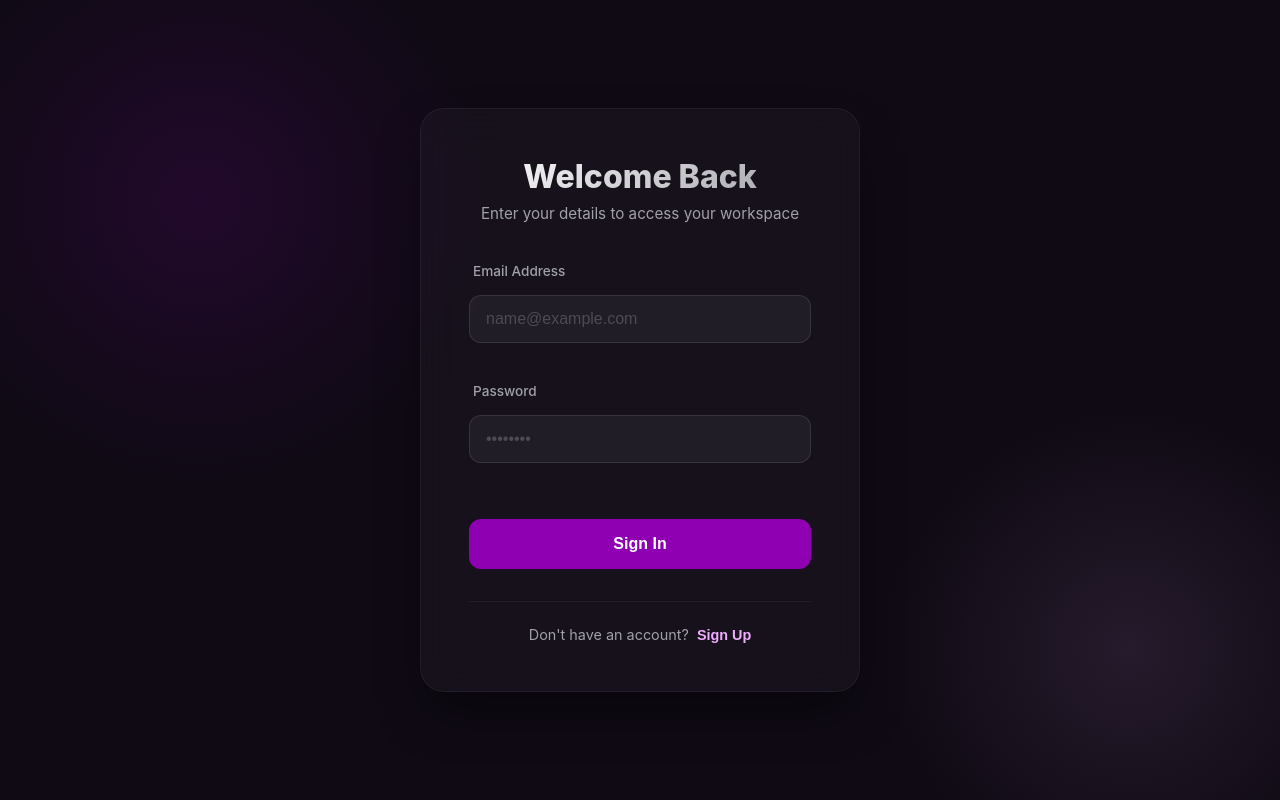
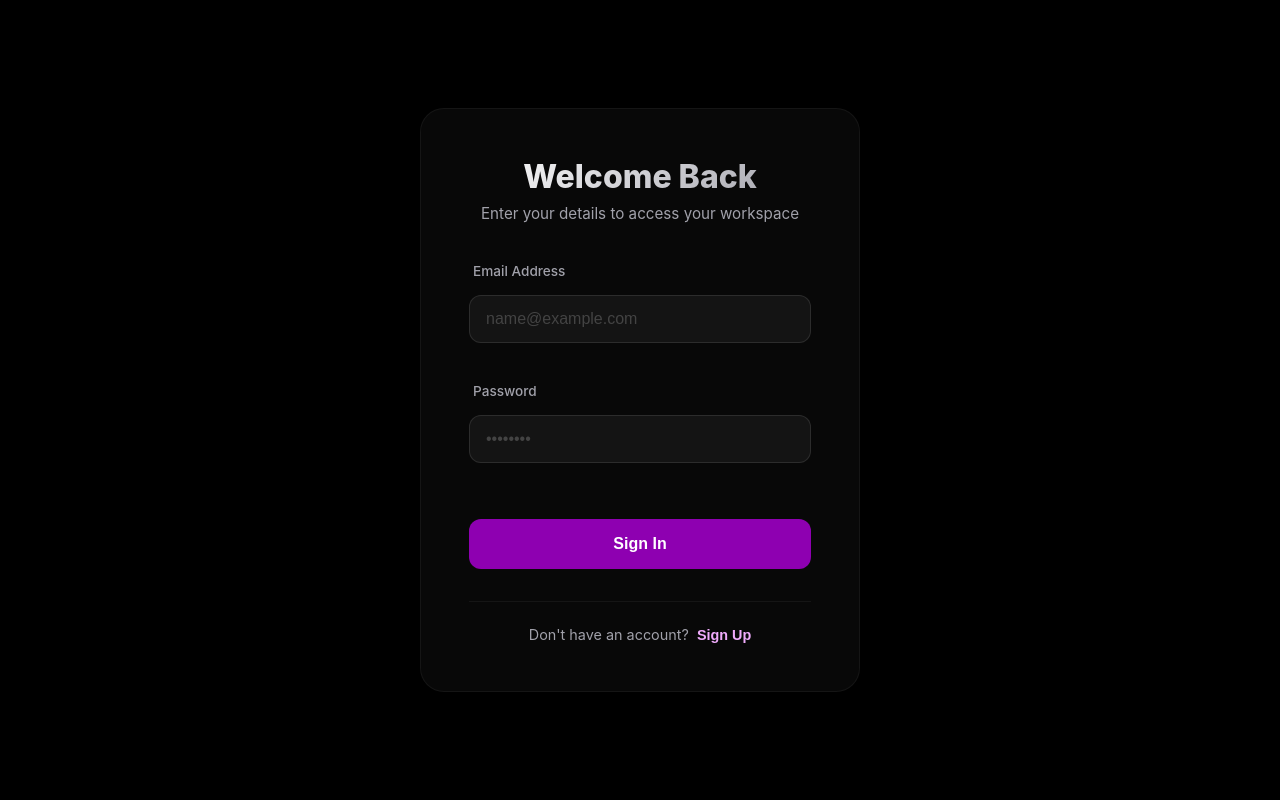
Before and after one commit to 249f/design_by_drop, a React (Create React App) app: page /login in a window 1280 px wide. Built offline with nearby package versions, Linux system fonts and the light colour scheme; no server answers.

Commit message:
added balck color to login BG

```diff
--- a/src/pages/Auth.css
+++ b/src/pages/Auth.css
@@ -3,36 +3,14 @@
     display: flex;
     align-items: center;
     justify-content: center;
-    background-color: var(--lp-bg);
+    background-color: black;
     padding: 2rem;
     position: relative;
     overflow: hidden;
 }
 
-/* Background Effect similar to Landing Page */
-.auth-container::before {
-    content: '';
-    position: absolute;
-    width: 600px;
-    height: 600px;
-    background: radial-gradient(circle, rgba(142, 0, 177, 0.15) 0%, rgba(15, 10, 20, 0) 70%);
-    top: -100px;
-    left: -100px;
-    border-radius: 50%;
-    z-index: 0;
-}
 
-.auth-container::after {
-    content: '';
-    position: absolute;
-    width: 500px;
-    height: 500px;
-    background: radial-gradient(circle, rgba(240, 171, 252, 0.1) 0%, rgba(15, 10, 20, 0) 70%);
-    bottom: -100px;
-    right: -100px;
-    border-radius: 50%;
-    z-index: 0;
-}
+
 
 .auth-card {
     background: rgba(255, 255, 255, 0.03);
@@ -48,8 +26,15 @@
 }
 
 @keyframes fadeIn {
-    from { opacity: 0; transform: translateY(20px); }
-    to { opacity: 1; transform: translateY(0); }
+    from {
+        opacity: 0;
+        transform: translateY(20px);
+    }
+
+    to {
+        opacity: 1;
+        transform: translateY(0);
+    }
 }
 
 .auth-title {
```
